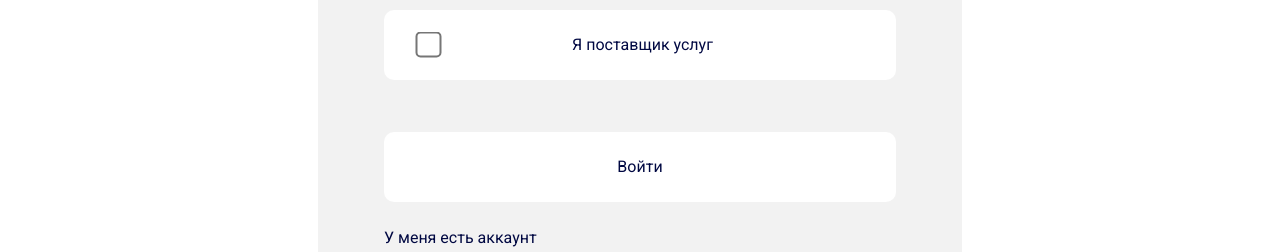
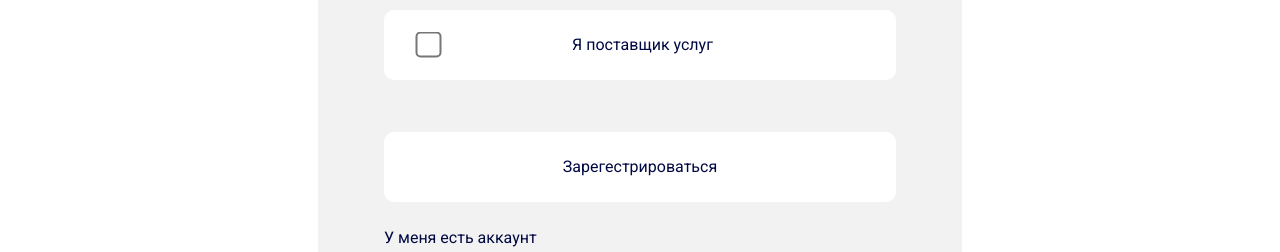
Before and after one commit to DeErovRee/sitronics-app, a React (Create React App) app: page /signup in a window 1280 px wide. Shown: the part 780-1032 px from the top of the page. Built offline with nearby package versions, Linux system fonts and the light colour scheme; no server answers.

Commit message:
Minor changes

```diff
--- a/src/pages/signupPage.jsx
+++ b/src/pages/signupPage.jsx
@@ -31,9 +31,9 @@ export const SignupPage = () => {
         await createUserWithEmailAndPassword(auth, email, password);
       } catch (error) {
         switch (error.message) {
-          case 'Firebase: Error (auth/user-not-found).': setError('Неверный логин и/или пароль')
-          case 'Firebase: Error (auth/invalid-email).': setError('Пользователя с таким email не существует' )
-          case 'Firebase: Error (auth/wrong-password).': setError('Неверный логин и/или пароль')
+          case 'Firebase: Error (auth/user-not-found).': setError('Неверный логин и/или пароль');
+          case 'Firebase: Error (auth/invalid-email).': setError('Пользователя с таким email не существует' );
+          case 'Firebase: Error (auth/wrong-password).': setError('Неверный логин и/или пароль');
         }
       }
     } else {
@@ -83,7 +83,7 @@ export const SignupPage = () => {
           <p></p>
         </div>
         {error && <p className="signupError">{error}</p>}
-        <button className="input" type="submit">Войти</button>
+        <button className="input" type="submit">Зарегестрироваться</button>
         <div className="restore">
           <p>
             <Link to="/login">У меня есть аккаунт</Link>
```
